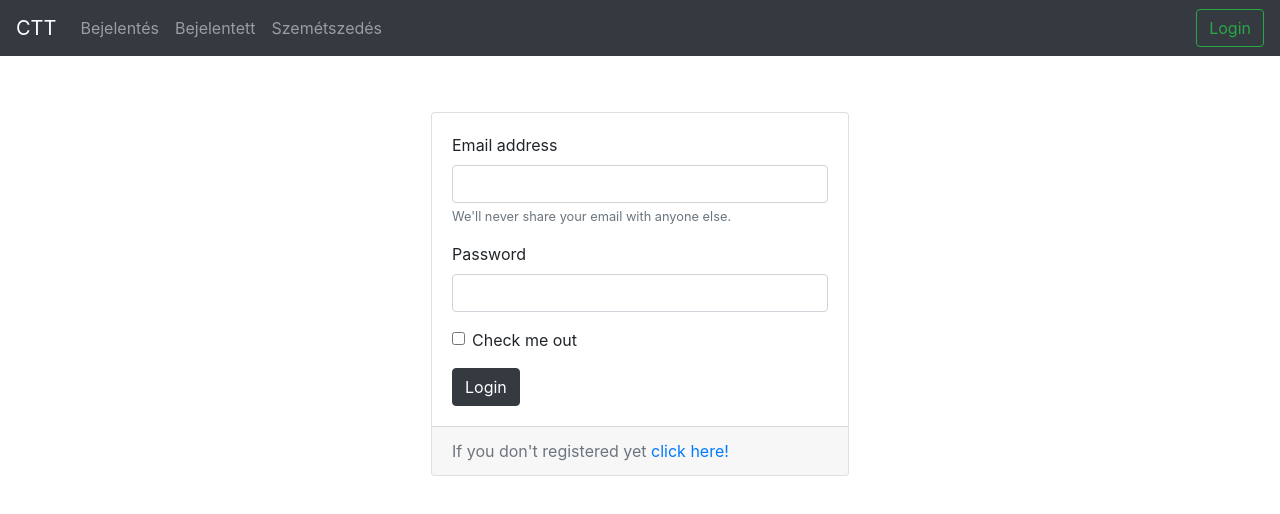
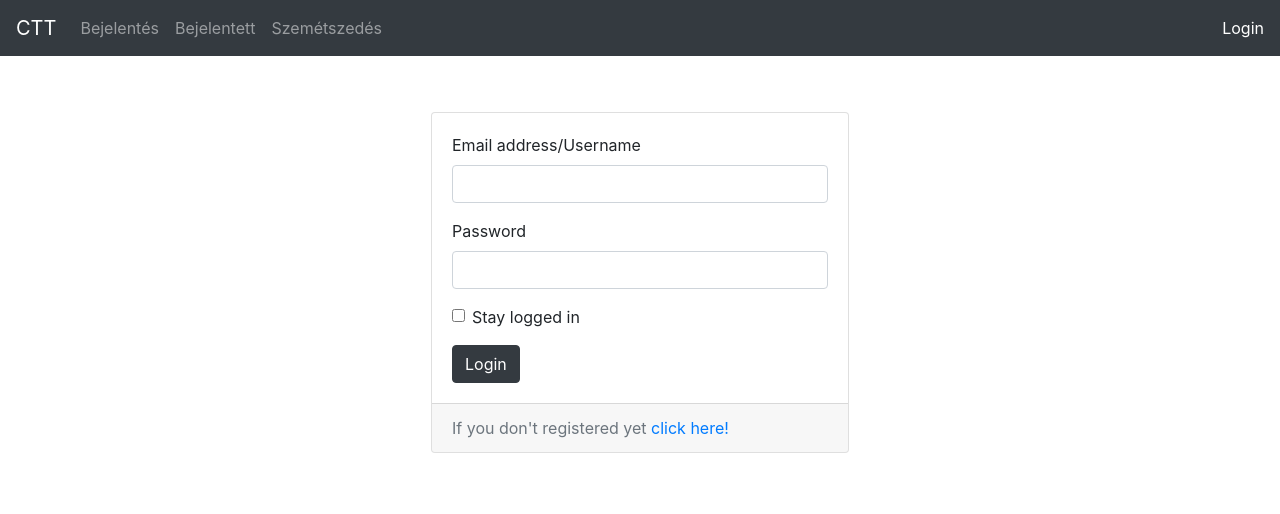
Before and after one commit to pakayb/catch-the-trash-frontend, a React (Create React App) app: page /login in a window 1280 px wide. Shown: the top 514 px of the page. Built offline with nearby package versions, Linux system fonts and the light colour scheme.

Commit message:
statement page style in progress

```diff
--- a/src/App.js
+++ b/src/App.js
@@ -7,19 +7,19 @@ import LeafMap from "./component/map/map";
 import Navbar from "./component/navbar/navbar";
 import PhotoUploader from "./component/photo/photoUploader";
 import 'bootstrap/dist/css/bootstrap.css';
+import StatementPage from "./component/pages/statementPage";
 
 class App extends Component {
     render() {
         return (
             <div>
                 <Navbar/>
-                    <div className="container-md">
+                    <div className="container-md" style={{marginTop: "30px"}}>
                     <BrowserRouter>
                         <Switch>
                             <Route path="/login" component={Login}/>
                             <Route path="/registration" component={Registration}/>
-                            <Route path="/map" component={LeafMap}/>
-                            <Route path="/uploader" component={PhotoUploader}/>
+                            <Route path="/statement" component={StatementPage}/>
                         </Switch>
                     </BrowserRouter>
                     </div>
--- a/src/component/login/login.jsx
+++ b/src/component/login/login.jsx
@@ -17,17 +17,19 @@ class Login extends Component {
     };
 
     login = () => {
-        axios
-            .post("http://localhost:8080/login", {
+        axios.post(`http://localhost:8080/auth/signin`,
+            {
                 username: this.state.username,
-                password: this.state.password,
-            })
-            .then((response) => {
-                console.log(response);
-            })
-            .catch((e) => {
-                console.log(e.message);
-            });
+                password: this.state.password
+            }
+        ).then(resp => {
+            console.log(resp.data);
+            localStorage.setItem("token", resp.data.token);
+            this.setState({redirect: true});
+        }).catch((e) => {
+            console.log(e.message)
+        })
+
     };
 
     render() {
@@ -37,22 +39,19 @@ class Login extends Component {
                     <div className="card-body">
                         <form>
                             <div className="form-group">
-                                <label htmlFor="exampleInputEmail1">Email address</label>
-                                <input type="email" className="form-control" id="exampleInputEmail1"
-                                       aria-describedby="emailHelp"/>
-                                <small id="emailHelp" className="form-text text-muted">We'll never share your email with
-                                    anyone
-                                    else.</small>
+                                <label htmlFor="exampleInputEmail1">Email address/Username</label>
+                                <input type="text" className="form-control" id="exampleInputEmail1"
+                                       aria-describedby="emailHelp" onChange={this.usernameOnChange} value={this.state.username}/>
                             </div>
                             <div className="form-group">
                                 <label htmlFor="exampleInputPassword1">Password</label>
                                 <input type="password" className="form-control" id="exampleInputPassword1"/>
                             </div>
                             <div className="form-group form-check">
-                                <input type="checkbox" className="form-check-input" id="exampleCheck1"/>
-                                <label className="form-check-label" htmlFor="exampleCheck1">Check me out</label>
+                                <input type="checkbox" className="form-check-input" id="exampleCheck1" onChange={this.passwordOnChange} value={this.state.password}/>
+                                <label className="form-check-label" htmlFor="exampleCheck1">Stay logged in</label>
                             </div>
-                            <button type="submit" className="btn btn-dark">Login</button>
+                            <button className="btn btn-dark" onClick={this.login}>Login</button>
                         </form>
                     </div>
                     <div className="card-footer text-muted">
--- a/src/component/login/registration.jsx
+++ b/src/component/login/registration.jsx
@@ -54,7 +54,7 @@ class Registration extends Component{
                             </div>
                             <div className="form-group form-check">
                                 <input type="checkbox" className="form-check-input" id="exampleCheck1"/>
-                                <label className="form-check-label" htmlFor="exampleCheck1">I read terms & conditions!</label>
+                                <label className="form-check-label" htmlFor="exampleCheck1">I read <a href="/#">terms & conditions</a>!</label>
                             </div>
                             <button type="submit" className="btn btn-dark">Registration</button>
                         </form>
--- a/src/component/navbar/navbar.jsx
+++ b/src/component/navbar/navbar.jsx
@@ -2,13 +2,14 @@ import React, {Component} from "react";
 import 'bootstrap/dist/css/bootstrap.css';
 import {Redirect} from "react-router";
 
-class Navbar extends Component{
+class Navbar extends Component {
 
-
-
+    renderRedirect = () => {
+        return <Redirect to="/login"/>
+    };
 
     render() {
-        return(
+        return (
             <nav className="navbar navbar-expand-lg navbar-dark bg-dark">
                 <a className="navbar-brand" href="#">CTT</a>
                 <button className="navbar-toggler" type="button" data-toggle="collapse"
@@ -19,7 +20,7 @@ class Navbar extends Component{
                 <div className="collapse navbar-collapse" id="navbarSupportedContent">
                     <ul className="navbar-nav mr-auto">
                         <li className="nav-item">
-                            <a className="nav-link" href="#">Bejelentés</a>
+                            <a className="nav-link" href="/statement">Bejelentés</a>
                         </li>
                         <li className="nav-item">
                             <a className="nav-link" href="#">Bejelentett</a>
@@ -28,13 +29,14 @@ class Navbar extends Component{
                             <a className="nav-link" href="#">Szemétszedés</a>
                         </li>
                     </ul>
-                    <form className="form-inline my-2 my-lg-0">
-                            <button className="btn btn-outline-success my-2 my-sm-0">Login</button>
-                    </form>
+                    <span className="navbar-text">
+                    <a href="/login">Login</a>
+                    </span>
                 </div>
             </nav>
         )
     }
 
 }
+
 export default Navbar
--- /dev/null
+++ b/src/component/pages/statementPage.jsx
@@ -0,0 +1,35 @@
+import React, {Component} from "react";
+import LeafMap from "../map/map";
+import PhotoUploader from "../photo/photoUploader";
+import axios from "axios";
+
+class StatementPage extends Component {
+
+    render() {
+        return (
+            <div className="container">
+                <div className="container bootstrap snippet">
+                    <div className="row ng-scope">
+                        <div className="col-md-4">
+                            <div className="panel panel-default">
+                                <div className="panel-body text-center">
+                                    <div className="card" style={{height: "350px", width: "350px"}}>
+                                        <LeafMap/>
+                                    </div>
+                                </div>
+                            </div>
+                        </div>
+                        <div className="col-md-8">
+                            <div className="panel panel-default">
+                                <PhotoUploader/>
+                            </div>
+                        </div>
+                    </div>
+                </div>
+            </div>
+        )
+    }
+
+}
+
+export default StatementPage;
--- a/src/component/photo/photoUploader.jsx
+++ b/src/component/photo/photoUploader.jsx
@@ -6,7 +6,8 @@ class PhotoUploader extends Component{
 
     state = {
         selectedFiles: null,
-        imgUris: []
+        imgUris: [],
+        ariaValue: 0
     }
 
     fileSelectedHandler = event => {
@@ -29,6 +30,9 @@ class PhotoUploader extends Component{
                 headers: {
                     Authorization: `Bearer ${token}`,
                 },
+                onUploadProgress: progressEvent => {
+                    this.setState({ariaValue: Math.round(progressEvent.loaded/ progressEvent.total *100)})
+                }
             }
         ).then(resp => {
             console.log(resp);
@@ -37,19 +41,26 @@ class PhotoUploader extends Component{
     };
 
     render() {
-        return(
-            <div className="container">
-                <div className="form-group">
-                    <div>
+        return (
+            <div>
+                <form>
+                    <div className="form-group">
                         <label htmlFor="exampleFormControlFile1">Képek kiválasztása</label>
-                        <input type="file" className="form-control-file" id="exampleFormControlFile1" multiple
-                               onChange={this.fileSelectedHandler}/>
+                        <input type="file" className="form-control-file" id="exampleFormControlFile1" multiple onChange={this.fileSelectedHandler}/>
+                        <button className="btn btn-dark" onClick={this.fileUploadHandler}>Képek feltöltése</button>
                     </div>
-                    <button onClick={this.fileUploadHandler}>Képek feltöltése</button>
-                </div>
+                    <div className="progress">
+                        <div className="progress-bar bg-success" role="progressbar" style={{width: this.state.ariaValue+"%"}}
+                             aria-valuenow={this.state.ariaValue} aria-valuemin="0" aria-valuemax="100"/>
+                    </div>
+                    <div className="form-group">
+                        <label htmlFor="exampleFormControlTextarea1">Megjegyzés</label>
+                        <textarea className="form-control" id="exampleFormControlTextarea1" rows="10"/>
+                    </div>
+                </form>
             </div>
-        )
+    )
     }
 
-}
-export default PhotoUploader;
+    }
+    export default PhotoUploader;
```
